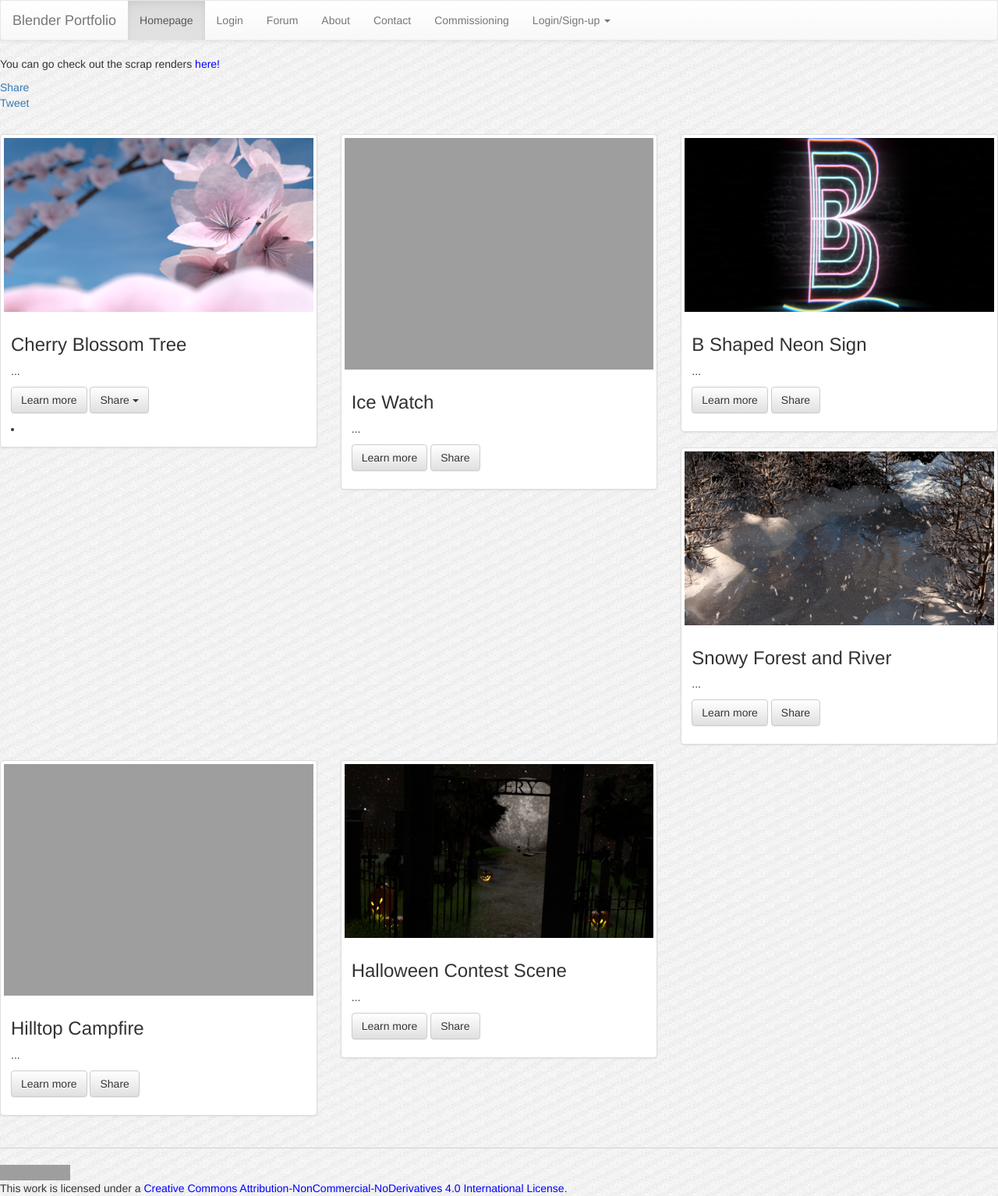
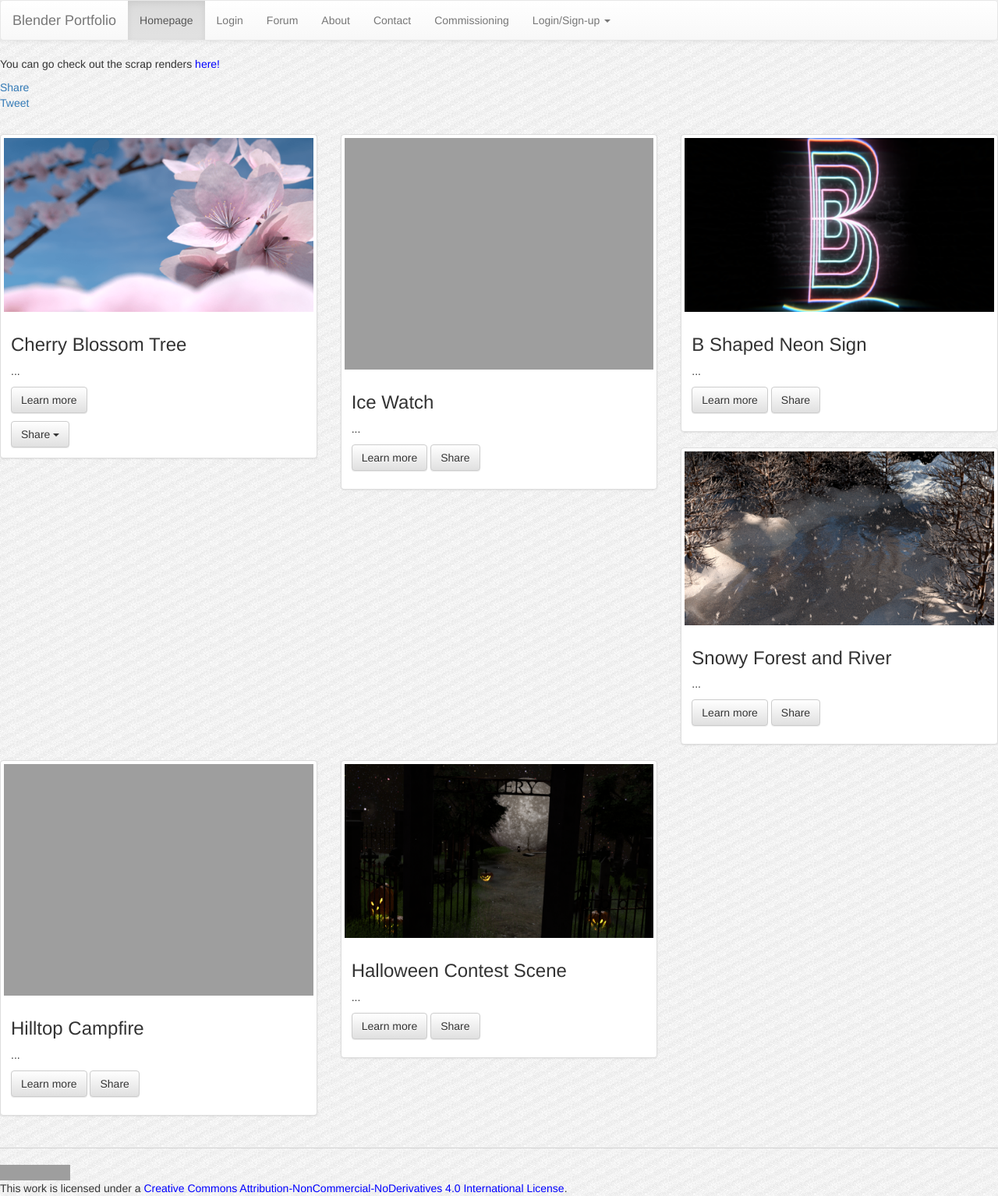
Before and after one commit to slothgamez/fireplex.github.io, a Jekyll site: the page index.html, which Jekyll copies as it is, in a window 1280 px wide. Shown: the whole page at 78% size. Built offline with Jekyll 4.4.1, drawn with Linux system fonts in a browser that asks for light colours; nearby versions of some CDN libraries; comment, search, counter and statistics services are not loaded; grey boxes are pictures that could not be loaded.

Commit message:
Update index.html

```diff
--- a/index.html
+++ b/index.html
@@ -128,14 +128,18 @@
           <div class="caption">
             <h3>Cherry Blossom Tree</h3>
             <p>...</p>
-            <p><a href="#" class="btn btn-default" role="button">Learn more</a> <a href="#" class="btn btn-default dropdown-toggle" data-toggle="dropdown" role="button" aria-haspopup="true" aria-expanded="false">Share  <span class="caret"></span></a></p>
-						<li class="dropdown">
-							<ul class="dropdown-menu">
-								<li><a href="#">Share via Facebook </a></li>
-								<li><a href="#">Share via Twitter </a></li>
-								<li><a href="#">Share via Google </a></li>
-							</ul>
-						</li>
+            <p><a href="#" class="btn btn-default" role="button">Learn more</a> <!--<a href="#" class="btn btn-default dropdown-toggle" data-toggle="dropdown" role="button" aria-haspopup="true" aria-expanded="false">Share  <span class="caret"></span></a>--></p>
+							<div class="dropdown">
+								<button class="btn btn-default dropdown-toggle" type="button" id="shareBlossom" data-toggle="dropdown" aria-haspopup="true" aria-expanded="true">
+									Share
+									<span class="caret"></span>
+								</button>
+								<ul class="dropdown-menu" aria-labelledby="shareBlossom">
+									<li><a href="#">Share via Facebook</a></li>
+									<li><a href="#">Share via Twitter</a></li>
+									<li><a href="#">Share via Google Plus</a></li>
+								</ul>
+							</div>
           </div>
         </div>
       </div>
```
